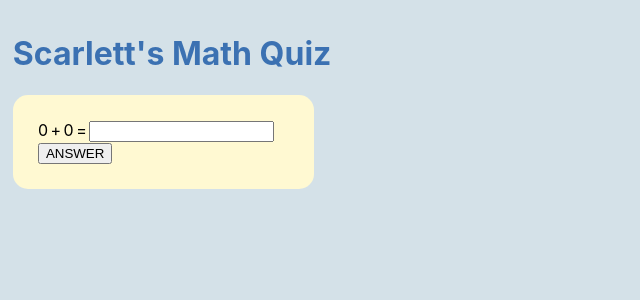
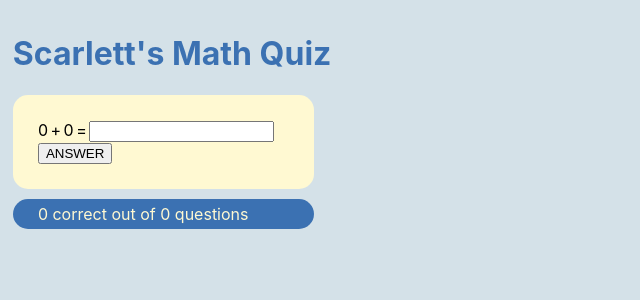
Before and after one commit to rcmoret/tracker-web-app, a React (Create React App) app: page / in a window 1280 px wide. Shown: the top 300 px of the page, without its empty margins (0-640 px from the left). Built offline with nearby package versions, Linux system fonts and the light colour scheme; no server answers.

Commit message:
Info bar

```diff
--- a/src/App.css
+++ b/src/App.css
@@ -27,3 +27,12 @@ h1 {
   border-radius: 15px;
   margin-bottom: 10px;
 }
+
+.info {
+  color: #FFF9D2;
+  background: #3B71B2;
+  width: 20%;
+  padding: 0.4% 2%;
+  border-radius: 15px;
+  margin-top: 10px;
+}
--- a/src/components/Body.js
+++ b/src/components/Body.js
@@ -2,6 +2,7 @@ import React from 'react'
 import { connect } from 'react-redux'
 
 import { problemsCollectionFetched } from "../actions/problems"
+import Info from "./Info"
 import Problem from "./Problem"
 import Message from "./Message"
 
@@ -18,6 +19,7 @@ const Body = (props) => {
     <div>
       <Message />
       <Problem />
+      <Info />
     </div>
   )
 }
--- /dev/null
+++ b/src/components/Info.js
@@ -0,0 +1,47 @@
+import React from "react"
+import { connect } from "react-redux"
+
+const Info = (props) => {
+  const {
+    correctStreak,
+    totalAttempts,
+    totalCorrect,
+  } = props
+
+  return (
+    <div className="info">
+      {totalCorrect} correct out of {totalAttempts} questions
+      <br />
+      <Streak
+        number={correctStreak}
+      />
+    </div>
+  )
+}
+
+const Streak = ({ number }) => {
+  if (number > 1) {
+    return (
+      <div className="streak">
+        {number} in a row!
+      </div>
+    )
+  } else {
+    return null
+  }
+}
+
+const mapStateToProps = (state) => {
+  const { history } = state.problems
+  const totalAttempts = history.length
+  const totalCorrect = history.filter(attempt => attempt === "success").length
+  const correctStreak = history.indexOf('failure') === -1 ? history.length : history.indexOf('failure')
+
+  return {
+    totalAttempts: totalAttempts,
+    totalCorrect: totalCorrect,
+    correctStreak: correctStreak,
+  }
+}
+
+export default connect(mapStateToProps)(Info)
--- a/src/reducers/problems.js
+++ b/src/reducers/problems.js
@@ -10,6 +10,7 @@ const initialState = {
   fetched: false,
   index: 0,
   lastAnswer: "",
+  history: [],
 }
 
 const addSuccessfulAttempt = (problem) => {
@@ -37,7 +38,8 @@ export default (state = initialState, action) => {
       ),
       answer: "",
       lastAnswer: "correct",
-      index: (state.index + 1)
+      index: (state.index + 1),
+      history: ["success", ...state.history],
     }
   case "LOG_INCORRECT_ANSWER":
     return {
@@ -47,7 +49,8 @@ export default (state = initialState, action) => {
       ),
       answer: "",
       lastAnswer: "incorrect",
-      index: (state.index + 1)
+      index: (state.index + 1),
+      history: ["failure", ...state.history],
     }
   case "PROBLEMS_COLLECTION_FETCHED":
     return {
```
